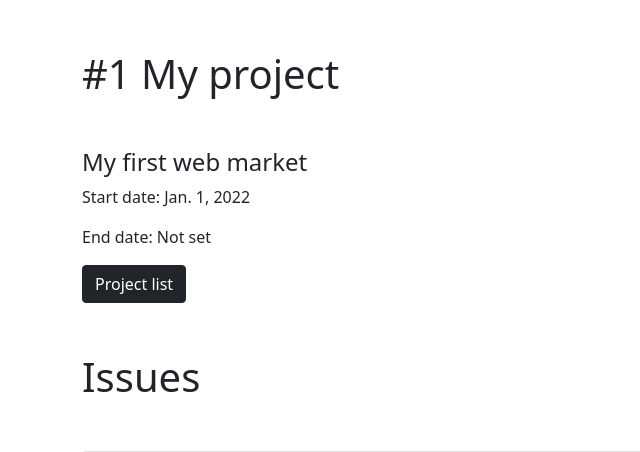
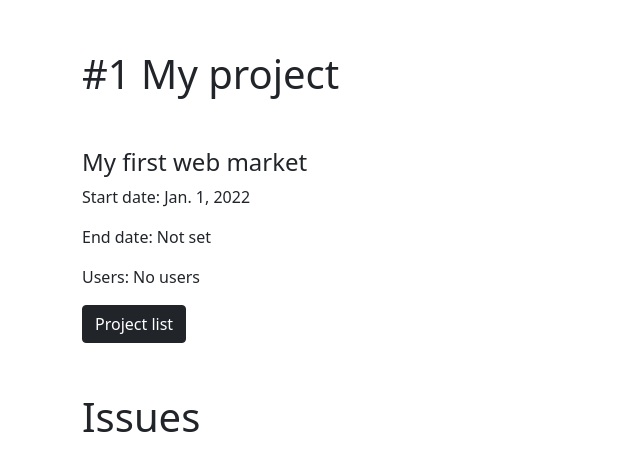
Before and after one commit to Irbiss555/issue_tracker, a Django app: page /project/1 in a window 1280 px wide. Shown: the part 56-508 px from the top of the page, without its empty margins (0-640 px from the left). Run offline with Django 3.2, Linux system fonts and the light colour scheme; data comes from the database, SQL or seed files in the repository.

Commit message:
#26 Добавил отображение пользователей в шаблоне проекта

```diff
--- a/issue_tracker/templates/project/project_detail.html
+++ b/issue_tracker/templates/project/project_detail.html
@@ -6,6 +6,17 @@
     <h4>{{ project.description|default_if_none:'' }}</h4>
     <p>Start date: {{ project.start_date }}</p>
     <p>End date: {{ project.end_date|default_if_none:'Not set' }}</p>
+    <p>Users:
+        {% for user in project.users.all %}
+            {% if user == project.users.last %}
+                {{ user.get_full_name }}
+            {% else %}
+                {{ user.get_full_name }},
+            {% endif %}
+        {% empty %}
+            No users
+        {% endfor %}
+    </p>
     <a href="{% url 'issue_tracker:project_list' %}" class="btn btn-dark">Project list</a>
     {% if request.user.is_authenticated %}
         <a href="{% url 'issue_tracker:project_issue_create' project.pk %}" class="btn btn-dark">Create project issue</a>
```
